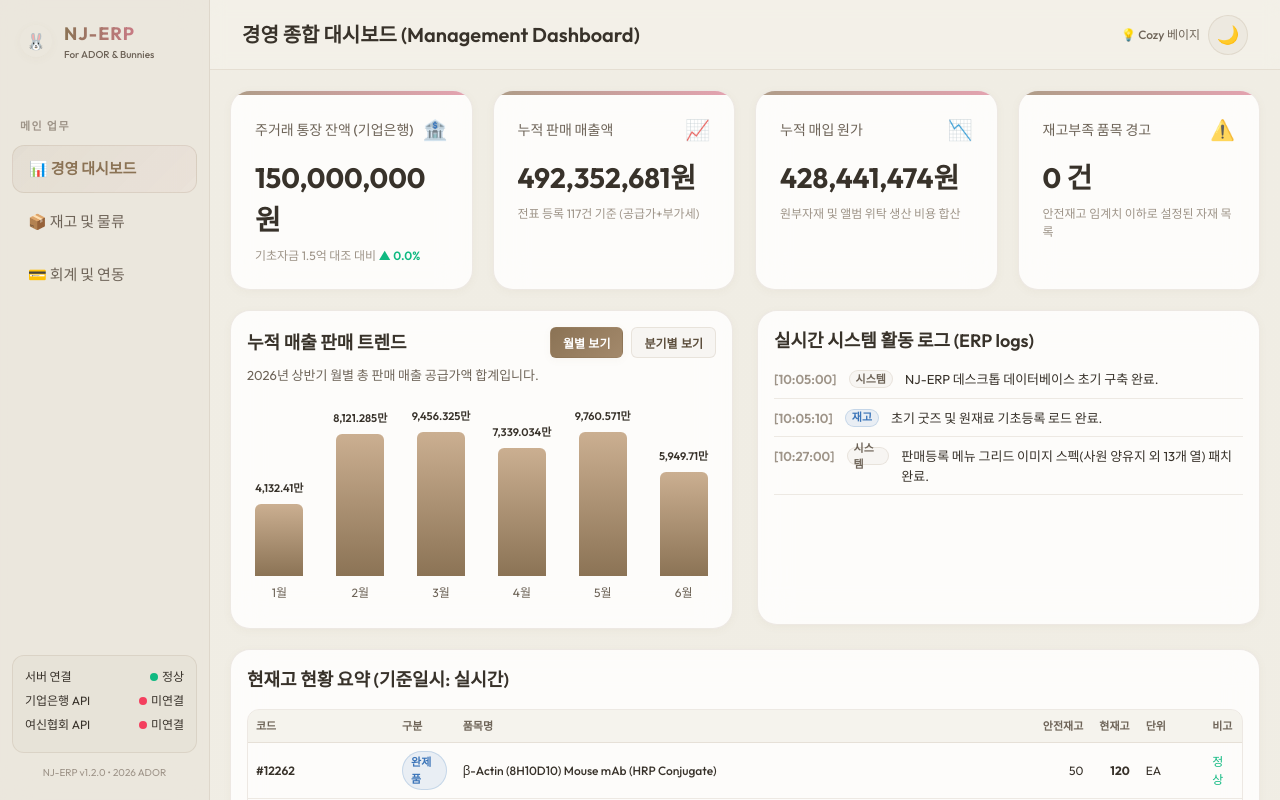
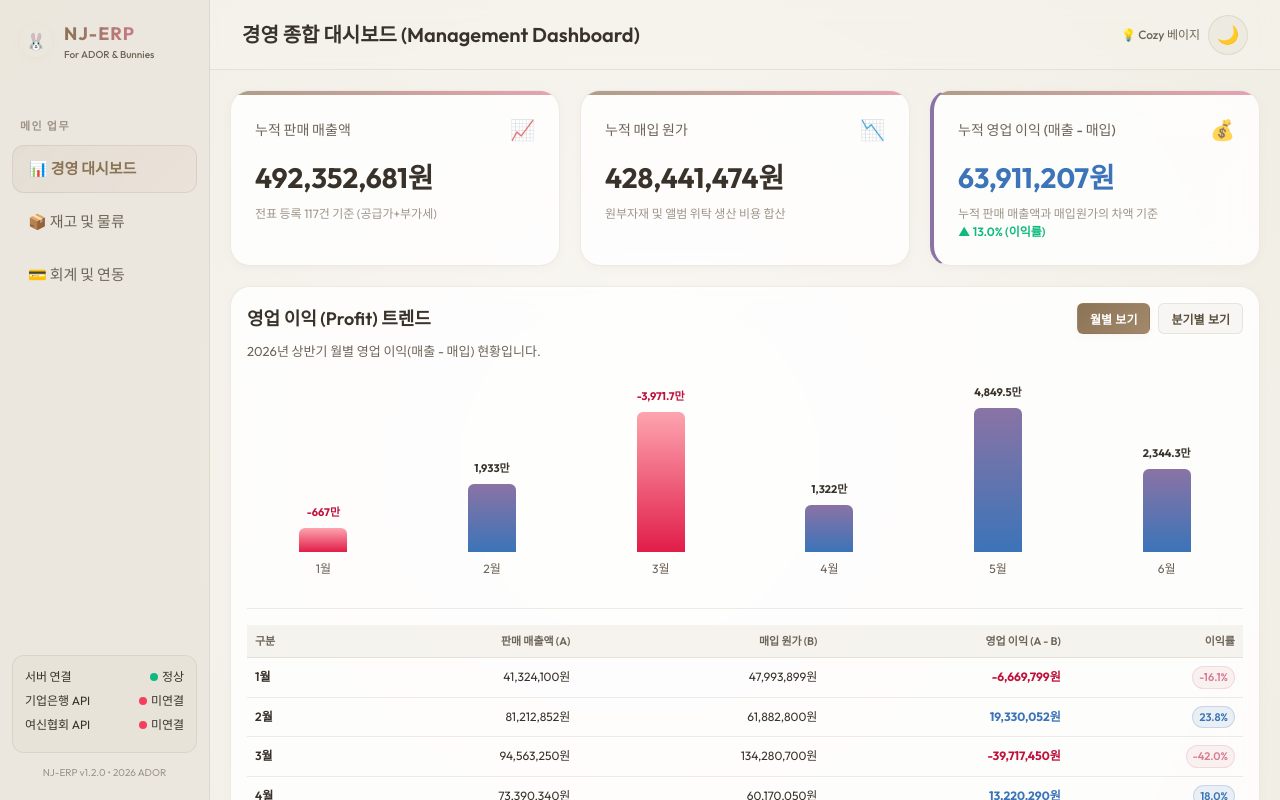
Before and after one commit to newgenes-ui/newjeans-erp, a React (Vite) app: page / in a window 1280 px wide. Shown: the top 800 px of the page. Built offline with nearby package versions, Linux system fonts and the light colour scheme.

Commit message:
feat: delete system logs panel and make profit trend chart full width

```diff
--- a/src/App.jsx
+++ b/src/App.jsx
@@ -257,24 +257,38 @@ export default function App() {
   // Inventory stats
   const lowStockCount = items.filter(i => i.stock <= i.safetyStock).length;
 
-  // --- DASHBOARD MONTHLY & QUARTERLY GRAPH CALCULATION ---
-  // Get sales by months
-  const getMonthlySales = () => {
+  // --- DASHBOARD MONTHLY & QUARTERLY PROFIT CALCULATION ---
+  // Get profit by months
+  const getMonthlyProfit = () => {
     const months = ['01', '02', '03', '04', '05', '06'];
     const monthNames = ['1월', '2월', '3월', '4월', '5월', '6월'];
     return months.map((m, idx) => {
       const monthSales = sales
         .filter(s => s.date.split('-')[1] === m)
         .reduce((acc, curr) => acc + curr.supplyValue, 0);
-      return { label: monthNames[idx], value: monthSales };
+      const monthPurchases = purchases
+        .filter(p => p.date.split('-')[1] === m)
+        .reduce((acc, curr) => acc + curr.supplyValue, 0);
+      return {
+        label: monthNames[idx],
+        sales: monthSales,
+        purchases: monthPurchases,
+        value: monthSales - monthPurchases
+      };
     });
   };
 
-  // Get sales by quarters
-  const getQuarterlySales = () => {
+  // Get profit by quarters
+  const getQuarterlyProfit = () => {
     const q1Sales = sales
       .filter(s => {
         const m = s.date.split('-')[1];
+        return m === '01' || m === '02' || m === '03';
+      })
+      .reduce((acc, curr) => acc + curr.supplyValue, 0);
+    const q1Purchases = purchases
+      .filter(p => {
+        const m = p.date.split('-')[1];
         return m === '01' || m === '02' || m === '03';
       })
       .reduce((acc, curr) => acc + curr.supplyValue, 0);
@@ -285,15 +299,21 @@ export default function App() {
         return m === '04' || m === '05' || m === '06';
       })
       .reduce((acc, curr) => acc + curr.supplyValue, 0);
+    const q2Purchases = purchases
+      .filter(p => {
+        const m = p.date.split('-')[1];
+        return m === '04' || m === '05' || m === '06';
+      })
+      .reduce((acc, curr) => acc + curr.supplyValue, 0);
 
     return [
-      { label: '1분기 (Q1)', value: q1Sales },
-      { label: '2분기 (Q2)', value: q2Sales }
+      { label: '1분기 (Q1)', sales: q1Sales, purchases: q1Purchases, value: q1Sales - q1Purchases },
+      { label: '2분기 (Q2)', sales: q2Sales, purchases: q2Purchases, value: q2Sales - q2Purchases }
     ];
   };
 
-  const chartData = dashboardViewMode === 'monthly' ? getMonthlySales() : getQuarterlySales();
-  const maxChartValue = Math.max(...chartData.map(d => d.value), 1000000); // Prevent divide by zero
+  const chartData = dashboardViewMode === 'monthly' ? getMonthlyProfit() : getQuarterlyProfit();
+  const maxChartValue = Math.max(...chartData.map(d => Math.abs(d.value)), 1000000); // Prevent divide by zero
 
   return (
     <div className="app-container">
@@ -395,22 +415,7 @@ export default function App() {
             <div className="content-area">
 
               {/* Top KPI row */}
-              <div className="dashboard-grid">
-
-                {/* cash balance */}
-                <div className="kpi-card">
-                  <div className="kpi-header">
-                    <span className="kpi-title">주거래 통장 잔액 (기업은행)</span>
-                    <span className="kpi-icon">🏦</span>
-                  </div>
-                  <div className="kpi-value">{currentCashBalance.toLocaleString()}원</div>
-                  <div className="kpi-subtext">
-                    기초자금 1.5억 대조 대비 {' '}
-                    <span className="kpi-trend up">
-                      ▲ {((currentCashBalance - 150000000) / 150000000 * 100).toFixed(1)}%
-                    </span>
-                  </div>
-                </div>
+              <div className="dashboard-grid" style={{ gridTemplateColumns: 'repeat(auto-fit, minmax(280px, 1fr))' }}>
 
                 {/* Sales volume */}
                 <div className="kpi-card">
@@ -432,27 +437,37 @@ export default function App() {
                   <div className="kpi-subtext">원부자재 및 앨범 위탁 생산 비용 합산</div>
                 </div>
 
-                {/* Safety stock alerts */}
-                <div className="kpi-card">
-                  <div className="kpi-header">
-                    <span className="kpi-title">재고부족 품목 경고</span>
-                    <span className="kpi-icon">⚠️</span>
-                  </div>
-                  <div className="kpi-value" style={{ color: lowStockCount > 0 ? '#be123c' : 'inherit' }}>
-                    {lowStockCount} 건
-                  </div>
-                  <div className="kpi-subtext">안전재고 임계치 이하로 설정된 자재 목록</div>
-                </div>
+                {/* Operating Profit */}
+                {(() => {
+                  const totalProfit = totalSalesAmount - totalPurchaseAmount;
+                  return (
+                    <div className="kpi-card" style={{ borderLeft: '4px solid var(--accent-lavender, #c084fc)' }}>
+                      <div className="kpi-header">
+                        <span className="kpi-title">누적 영업 이익 (매출 - 매입)</span>
+                        <span className="kpi-icon">💰</span>
+                      </div>
+                      <div className="kpi-value" style={{ color: totalProfit >= 0 ? 'var(--primary-blue, #1a56db)' : '#be123c' }}>
+                        {totalProfit.toLocaleString()}원
+                      </div>
+                      <div className="kpi-subtext">
+                        누적 판매 매출액과 매입원가의 차액 기준 {' '}
+                        <span className={`kpi-trend ${totalProfit >= 0 ? 'up' : 'down'}`}>
+                          {totalProfit >= 0 ? '▲' : '▼'} {totalSalesAmount > 0 ? (totalProfit / totalSalesAmount * 100).toFixed(1) : 0}% (이익률)
+                        </span>
+                      </div>
+                    </div>
+                  );
+                })()}
 
               </div>
 
               {/* Bottom Split layout */}
-              <div style={{ display: 'grid', gridTemplateColumns: 'repeat(auto-fit, minmax(400px, 1fr))', gap: '24px' }}>
+              <div style={{ display: 'flex', flexDirection: 'column', gap: '24px' }}>
 
-                {/* Monthly/Quarterly Sales Trend Chart (Custom Inline SVG) */}
+                {/* Monthly/Quarterly Profit Trend Chart */}
                 <div className="panel-card" style={{ display: 'flex', flexDirection: 'column' }}>
                   <div className="panel-header" style={{ marginBottom: '8px', paddingBottom: 0 }}>
-                    <h2 className="panel-title">누적 매출 판매 트렌드</h2>
+                    <h2 className="panel-title">영업 이익 (Profit) 트렌드</h2>
                     <div className="btn-group">
                       <button
                         className={`btn ${dashboardViewMode === 'monthly' ? 'btn-primary' : 'btn-secondary'}`}
@@ -471,18 +486,27 @@ export default function App() {
                     </div>
                   </div>
                   <div style={{ fontSize: '13px', color: 'var(--text-secondary)', marginBottom: '16px' }}>
-                    {dashboardViewMode === 'monthly' ? '2026년 상반기 월별 총 판매 매출 공급가액 합계입니다.' : '2026년 분기별 총 판매 매출 공급가액 합계입니다.'}
+                    {dashboardViewMode === 'monthly' ? '2026년 상반기 월별 영업 이익(매출 - 매입) 현황입니다.' : '2026년 분기별 영업 이익(매출 - 매입) 현황입니다.'}
                   </div>
 
                   <div className="chart-bar-container">
                     {chartData.map((d, idx) => {
-                      const pct = Math.min(100, Math.max(8, (d.value / maxChartValue) * 100));
+                      const isPositive = d.value >= 0;
+                      const pct = Math.min(100, Math.max(8, (Math.abs(d.value) / maxChartValue) * 100));
 
                       return (
                         <div key={idx} className="chart-bar-col">
-                          <div className="chart-bar-fill" style={{ height: `${pct}%` }}>
-                            <div className="chart-bar-value">
-                              {d.value > 0 ? `${(d.value / 10000).toLocaleString()}만` : '0'}
+                          <div
+                            className="chart-bar-fill"
+                            style={{
+                              height: `${pct}%`,
+                              background: isPositive
+                                ? 'linear-gradient(to top, var(--primary-blue, #1a56db), var(--accent-lavender, #c084fc))'
+                                : 'linear-gradient(to top, #e11d48, #fda4af)'
+                            }}
+                          >
+                            <div className="chart-bar-value" style={{ color: isPositive ? 'var(--text-primary)' : '#be123c', fontWeight: 'bold' }}>
+                              {d.value !== 0 ? `${(d.value / 10000).toLocaleString(undefined, { maximumFractionDigits: 1 })}만` : '0'}
                             </div>
                           </div>
                           <div className="chart-bar-label">
@@ -492,82 +516,48 @@ export default function App() {
                       );
                     })}
                   </div>
-                </div>
 
-                {/* Real-time System/ERP Action Log */}
-                <div className="panel-card" style={{ maxHeight: '315px', overflowY: 'auto' }}>
-                  <h2 className="panel-title" style={{ marginBottom: '16px' }}>실시간 시스템 활동 로그 (ERP logs)</h2>
-                  <div style={{ display: 'flex', flexDirection: 'column', gap: '10px' }}>
-                    {systemLogs.map(log => (
-                      <div
-                        key={log.id}
-                        style={{
-                          display: 'flex',
-                          gap: '12px',
-                          fontSize: '13px',
-                          borderBottom: '1px solid var(--border-color)',
-                          paddingBottom: '8px'
-                        }}
-                      >
-                        <span style={{ color: 'var(--text-muted)', fontWeight: '600' }}>[{log.time}]</span>
-                        <span className={`badge ${
-                          log.type === '재고' ? 'badge-blue' :
-                          log.type === '회계' ? 'badge-green' : 'badge-gray'
-                        }`} style={{ padding: '0 6px', height: '18px' }}>
-                          {log.type}
-                        </span>
-                        <span style={{ color: 'var(--text-primary)', wordBreak: 'break-all' }}>{log.text}</span>
-                      </div>
-                    ))}
+                  <div style={{ marginTop: '20px', borderTop: '1px solid var(--border-color)', paddingTop: '16px' }}>
+                    <table className="erp-table" style={{ fontSize: '12px' }}>
+                      <thead>
+                        <tr>
+                          <th>구분</th>
+                          <th style={{ textAlign: 'right' }}>판매 매출액 (A)</th>
+                          <th style={{ textAlign: 'right' }}>매입 원가 (B)</th>
+                          <th style={{ textAlign: 'right' }}>영업 이익 (A - B)</th>
+                          <th style={{ textAlign: 'right' }}>이익률</th>
+                        </tr>
+                      </thead>
+                      <tbody>
+                        {chartData.map((d, idx) => {
+                          const profit = d.value;
+                          const salesVal = d.sales;
+                          const purchasesVal = d.purchases;
+                          const profitRate = salesVal > 0 ? ((profit / salesVal) * 100).toFixed(1) : '0.0';
+                          return (
+                            <tr key={idx}>
+                              <td style={{ fontWeight: '600' }}>{d.label}</td>
+                              <td style={{ textAlign: 'right' }}>{salesVal.toLocaleString()}원</td>
+                              <td style={{ textAlign: 'right' }}>{purchasesVal.toLocaleString()}원</td>
+                              <td style={{ textAlign: 'right', fontWeight: '700', color: profit >= 0 ? 'var(--primary-blue)' : '#be123c' }}>
+                                {profit.toLocaleString()}원
+                              </td>
+                              <td style={{ textAlign: 'right' }}>
+                                <span className={`badge ${profit >= 0 ? 'badge-blue' : 'badge-pink'}`} style={{ fontSize: '11px', padding: '2px 6px' }}>
+                                  {profitRate}%
+                                </span>
+                              </td>
+                            </tr>
+                          );
+                        })}
+                      </tbody>
+                    </table>
                   </div>
                 </div>
 
               </div>
 
-              {/* Data Summary Section */}
-              <div className="panel-card">
-                <h2 className="panel-title" style={{ marginBottom: '16px' }}>현재고 현황 요약 (기준일시: 실시간)</h2>
-                <div className="table-responsive">
-                  <table className="erp-table">
-                    <thead>
-                      <tr>
-                        <th>코드</th>
-                        <th>구분</th>
-                        <th>품목명</th>
-                        <th style={{ textAlign: 'right' }}>안전재고</th>
-                        <th style={{ textAlign: 'right' }}>현재고</th>
-                        <th>단위</th>
-                        <th>비고</th>
-                      </tr>
-                    </thead>
-                    <tbody>
-                      {items.map(item => (
-                        <tr key={item.code}>
-                          <td style={{ fontWeight: '600' }}>{item.code}</td>
-                          <td>
-                            <span className={`badge ${item.type === '완제품' ? 'badge-blue' : 'badge-pink'}`}>
-                              {item.type}
-                            </span>
-                          </td>
-                          <td style={{ fontWeight: '500' }}>{item.name}</td>
-                          <td style={{ textAlign: 'right' }}>{item.safetyStock.toLocaleString()}</td>
-                          <td style={{ textAlign: 'right', fontWeight: '700', color: item.stock <= item.safetyStock ? '#be123c' : 'inherit' }}>
-                            {item.stock.toLocaleString()}
-                          </td>
-                          <td>{item.unit}</td>
-                          <td>
-                            {item.stock <= item.safetyStock ? (
-                              <span style={{ color: '#be123c', fontSize: '12px', fontWeight: '600' }}>⚠️ 긴급 안전재고 미달 - 원자재 매입 필요</span>
-                            ) : (
-                              <span style={{ color: '#10b981', fontSize: '12px' }}>정상</span>
-                            )}
-                          </td>
-                        </tr>
-                      ))}
-                    </tbody>
-                  </table>
-                </div>
-              </div>
+              {/* Deleted low stock alert summary section from dashboard view */}
 
             </div>
           )}
```
